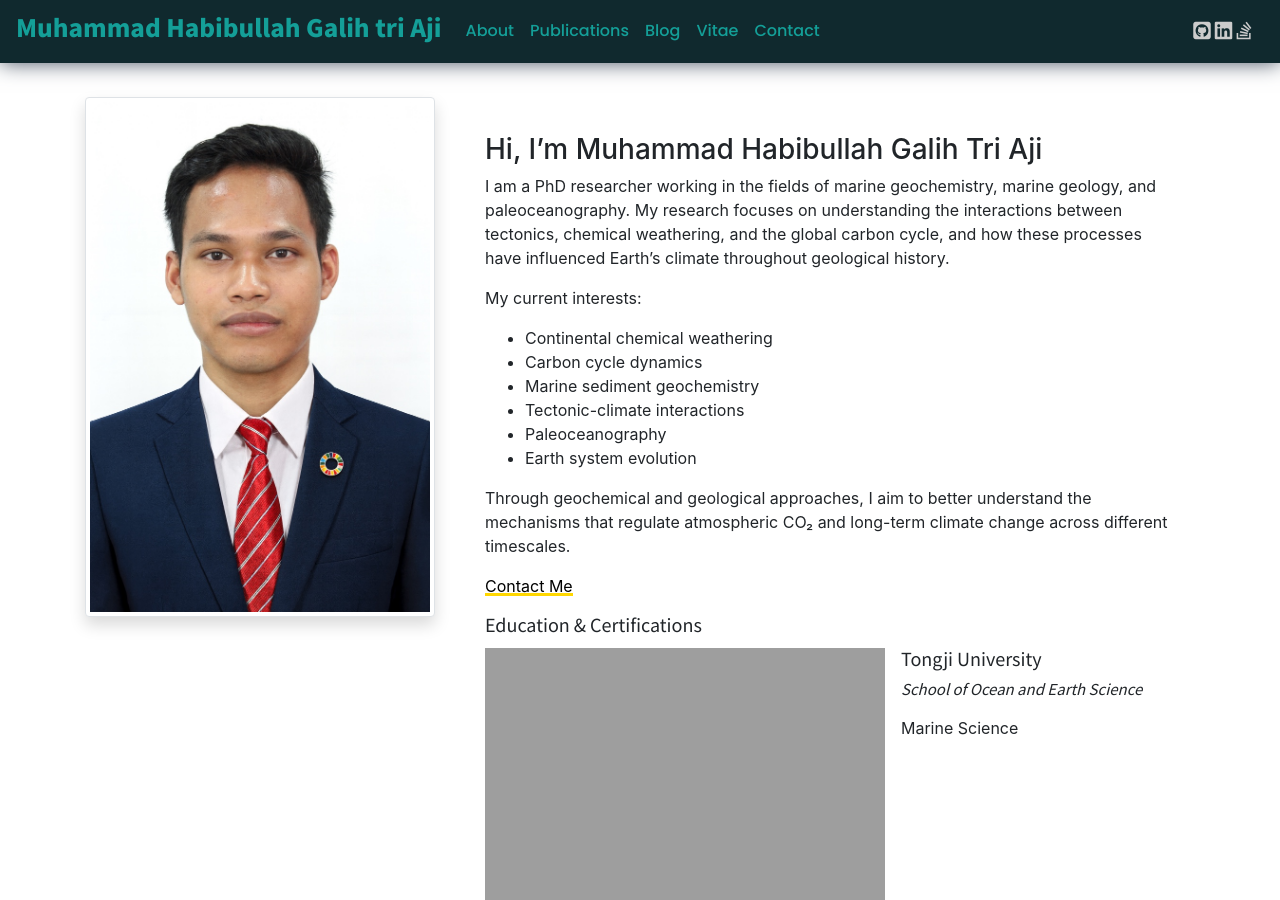
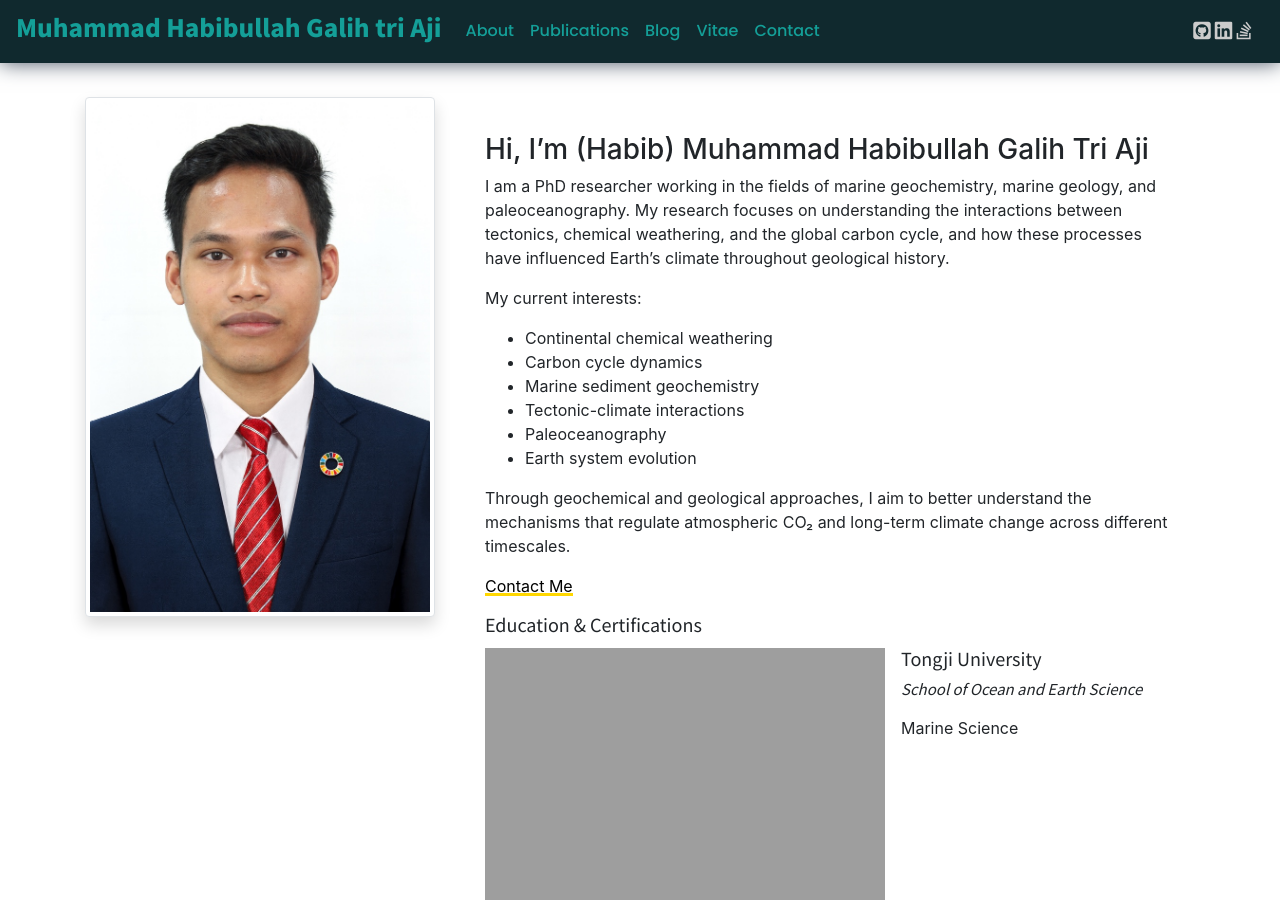
Before and after one commit to mhgta10/mhgta10.github.io, a Jekyll site: the page built from index.md, in a window 1280 px wide and 900 px high. Built offline with Jekyll 4.4.1, drawn with Linux system fonts in a browser that asks for light colours; nearby versions of some CDN libraries; comment, search, counter and statistics services are not loaded; our own code applies the rules of GitHub Pages for plain Markdown files.

Commit message:
Update index.md

```diff
--- a/index.md
+++ b/index.md
@@ -3,7 +3,7 @@ layout: home
 title:
 ---
 
-### Hi, I'm Muhammad Habibullah Galih Tri Aji
+### Hi, I'm (Habib) Muhammad Habibullah Galih Tri Aji
 
 I am a PhD researcher working in the fields of marine geochemistry, marine geology, and paleoceanography. My research focuses on understanding the interactions between tectonics, chemical weathering, and the global carbon cycle, and how these processes have influenced Earth's climate throughout geological history.
 
```
